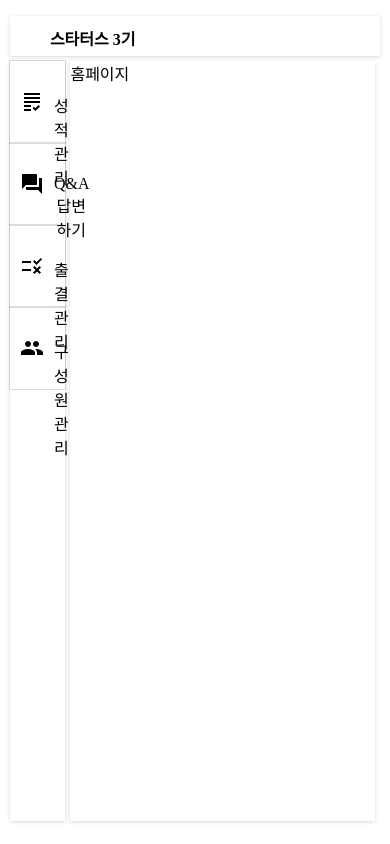
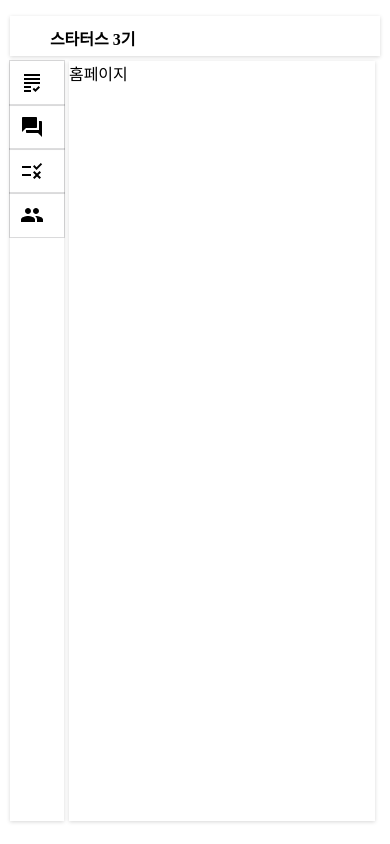
Before and after one commit to Jimoou/Starters3-Mini-Project, a React (Create React App) app in the folder Frontend/react-library/: page / in a window 390 px wide. Built offline with nearby package versions, Linux system fonts and the light colour scheme; a web font is replaced by a local one.

Commit message:
#4-사이드 메뉴 모바일 화면 구현
사이드 메뉴 모바일 화면 구현

```diff
--- a/Frontend/react-library/src/Stylesheet/Sidebar.module.css
+++ b/Frontend/react-library/src/Stylesheet/Sidebar.module.css
@@ -29,4 +29,15 @@
 
 .container2:hover {
     background-color: antiquewhite;
-  }
+}
+
+@media screen and (max-width:667px) {
+    .menudata {
+        display: none;
+    }
+    .Icon {
+        margin-top: 10px;
+        margin-bottom: 10px;
+        margin-right: 8px;
+    }
+}
```
